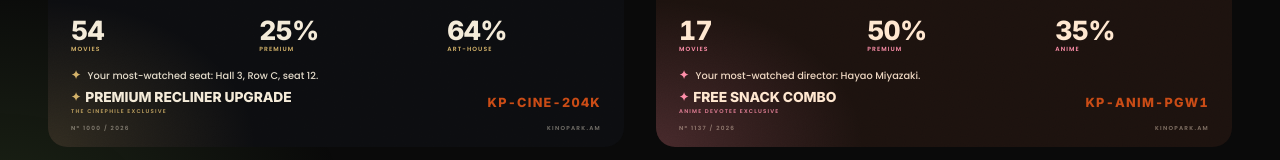
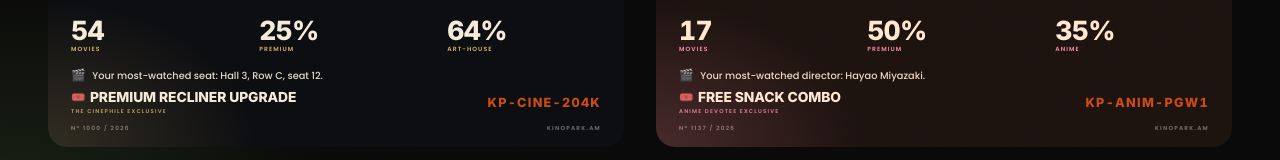
Before and after one commit to sasun-stack/Kinopark, a Next.js app: page /deck in a window 1280 px wide. Shown: the part 573-733 px from the top of the page. Built offline with nearby package versions, Linux system fonts and the light colour scheme.

Commit message:
Swap sparkle glyph for cinema emoji on card insight + reward
Replace ✦ before insight line with 🎬 (clapperboard) and ✦ next to
reward label with 🎟️ (ticket). Hits both MovieCard and MovieCardStory.

Co-Authored-By: Claude <noreply@anthropic.com>

```diff
--- a/src/components/MovieCard.tsx
+++ b/src/components/MovieCard.tsx
@@ -155,7 +155,7 @@ export function MovieCard({
             lineHeight: 1,
           }}
         >
-          ✦
+          🎬
         </span>
         <span style={{ color: ink, opacity: 0.92 }}>{insight}</span>
       </div>
@@ -185,7 +185,7 @@ export function MovieCard({
               gap: "0.8cqw",
             }}
           >
-            <span style={{ color: accent, fontSize: "2cqw" }}>✦</span>
+            <span style={{ color: accent, fontSize: "2cqw" }}>🎟️</span>
             <span>{reward.label}</span>
           </div>
           <div
--- a/src/components/MovieCardStory.tsx
+++ b/src/components/MovieCardStory.tsx
@@ -188,7 +188,7 @@ export function MovieCardStory({
               marginTop: "0.2cqw",
             }}
           >
-            ✦
+            🎬
           </span>
           <span style={{ color: ink, opacity: 0.92 }}>{insight}</span>
         </div>
@@ -226,7 +226,7 @@ export function MovieCardStory({
             }}
           >
             <span>{reward.label}</span>
-            <span style={{ color: accent, fontSize: "8cqw", lineHeight: 1 }}>✦</span>
+            <span style={{ color: accent, fontSize: "8cqw", lineHeight: 1 }}>🎟️</span>
           </div>
 
           <div
```
